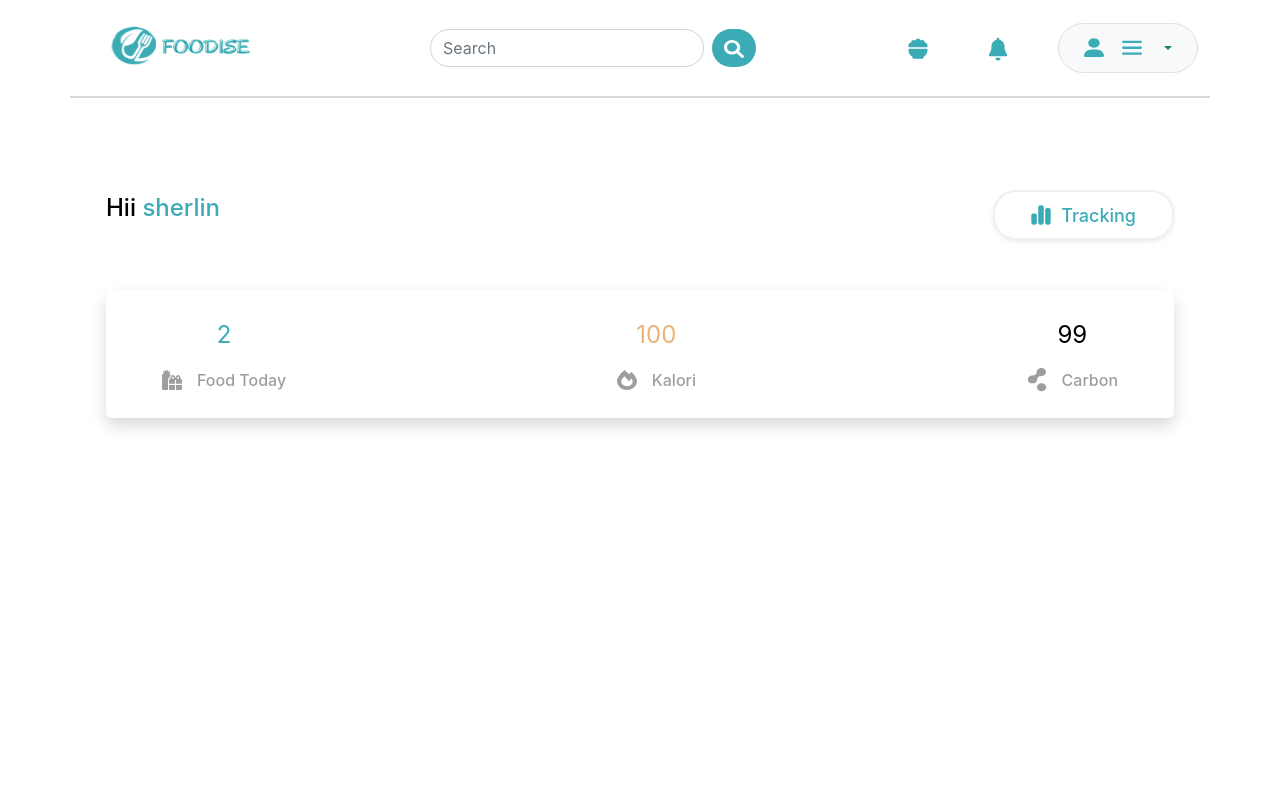
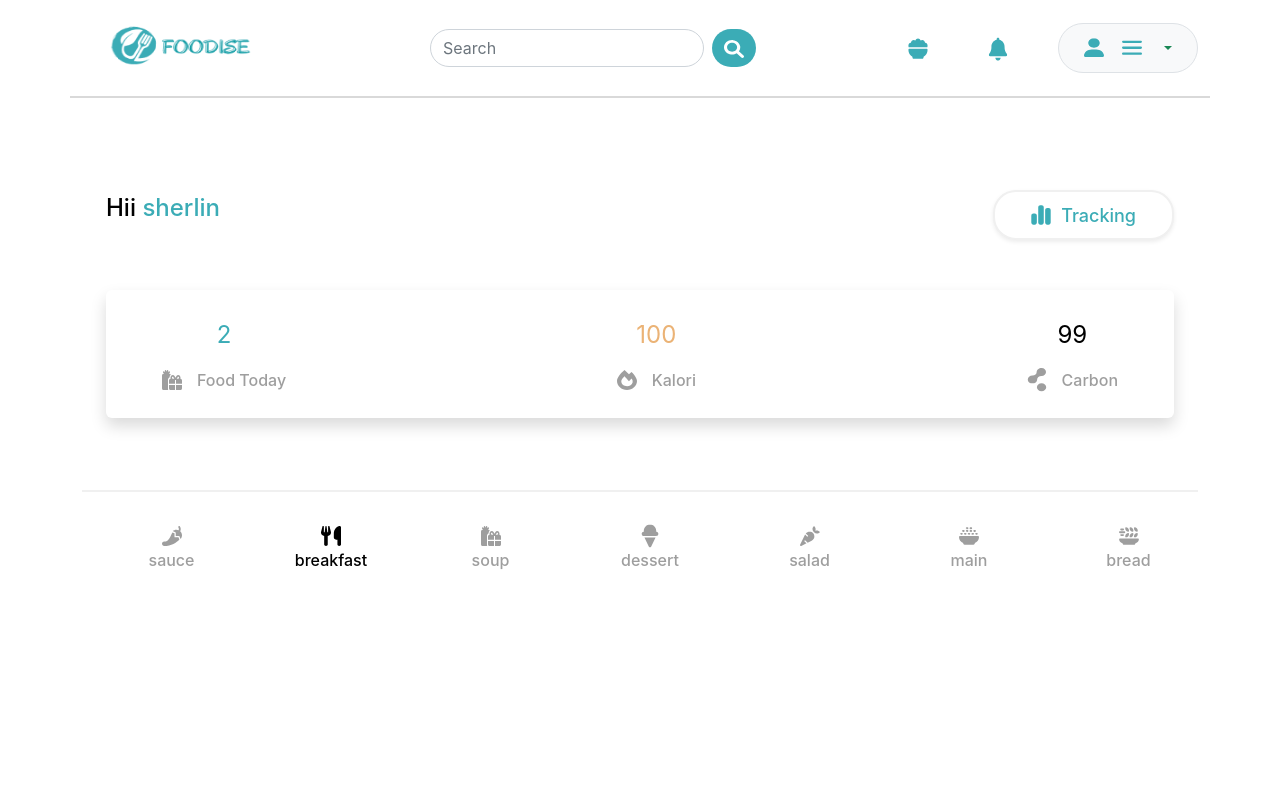
Before and after one commit to Febe2-Skilvul/foodise-app, a React (Create React App) app: page /home in a window 1280 px wide. Shown: the top 800 px of the page. Built offline with nearby package versions, Linux system fonts and the light colour scheme.

Commit message:
category filter

```diff
--- a/src/components/Category.jsx
+++ b/src/components/Category.jsx
@@ -0,0 +1,22 @@
+import { Stack } from 'react-bootstrap';
+import { categories } from '../config/category';
+import CategoryItem from './atoms/ItemCategory';
+
+const Category = () => {
+  return (
+    <Stack className="d-flex flex-row align-items-center justify-content-evenly category">
+      {categories.map((item, i) => {
+        return (
+          <CategoryItem
+            key={i}
+            icon={item.icon}
+            name={item.name}
+            iconB={item.iconB}
+          />
+        );
+      })}
+    </Stack>
+  );
+};
+
+export default Category;
--- /dev/null
+++ b/src/components/atoms/ItemCategory.jsx
@@ -0,0 +1,33 @@
+import Icon from './Icon';
+
+const CategoryItem = (props) => {
+  const { name, icon, iconB } = props;
+
+  const category = 'breakfast';
+  const active = {
+    color: '#000',
+    transition: '1.3s',
+  };
+
+  return (
+    <div
+      className="d-flex align-items-center flex-column"
+      style={{
+        width: '100px',
+        cursor: 'pointer',
+        marginLeft: '20px',
+      }}>
+      <Icon
+        image={category === name ? `${iconB}` : `${icon}`}
+        alt={name}
+      />
+      <p
+        className="text-item-gray"
+        style={category === name ? active : null}>
+        {name}
+      </p>
+    </div>
+  );
+};
+
+export default CategoryItem;
--- /dev/null
+++ b/src/config/category.js
@@ -0,0 +1,39 @@
+const categories = [
+  {
+    name: 'sauce',
+    icon: '/icons/pepper-hot-solid.svg',
+    iconB: '/icons/black/pepper-hot-black.svg',
+  },
+  {
+    name: 'breakfast',
+    icon: '/icons/spoon.svg',
+    iconB: '/icons/black/spoon-black.svg',
+  },
+  {
+    name: 'soup',
+    icon: '/icons/food-bucket.svg',
+    iconB: '/icons/black/food-bucket-black.svg',
+  },
+  {
+    name: 'dessert',
+    icon: '/icons/ice-cream-solid.svg',
+    iconB: '/icons/black/ice-cream-black.svg',
+  },
+  {
+    name: 'salad',
+    icon: '/icons/carrot-solid.svg',
+    iconB: '/icons/black/carrot-black.svg',
+  },
+  {
+    name: 'main',
+    icon: '/icons/bowl-rice-solid.svg',
+    iconB: '/icons/black/bowl-rice-black.svg',
+  },
+  {
+    name: 'bread',
+    icon: '/icons/plate-wheat-solid.svg',
+    iconB: '/icons/black/plate-wheat-black.svg',
+  },
+];
+
+export { categories };
--- a/src/index.css
+++ b/src/index.css
@@ -94,6 +94,19 @@ code {
   color: #9e9e9e;
   font-weight: 500;
 }
+.text-item-gray {
+  color: #9e9e9e;
+  font-size: 16px;
+  font-weight: 500;
+  margin: 0;
+}
+.category {
+  width: 100%;
+  display: flex;
+  gap: 20px;
+  padding: 2em 0;
+  border-top: #f0f0f0 solid 2px;
+}
 @media screen and (max-width: 980px) {
   .cardHero {
     scale: 0.8;
@@ -109,4 +122,7 @@ code {
   .btn-service {
     width: 250px;
   }
+  .category {
+    overflow-x: scroll;
+  }
 }
--- a/src/pages/home/Home.jsx
+++ b/src/pages/home/Home.jsx
@@ -1,5 +1,7 @@
 import React, { useContext } from 'react';
 import { Col, Row } from 'react-bootstrap';
+import Category from '../../components/Category';
+
 import ServicePortal from '../../components/Portal';
 
 const Home = () => {
@@ -8,6 +10,7 @@ const Home = () => {
     <Row className="justify-content-md-center">
       <Col className="mt-5">
         <ServicePortal user={user !== null ? user : ''} />
+        <Category />
       </Col>
     </Row>
   );
```
